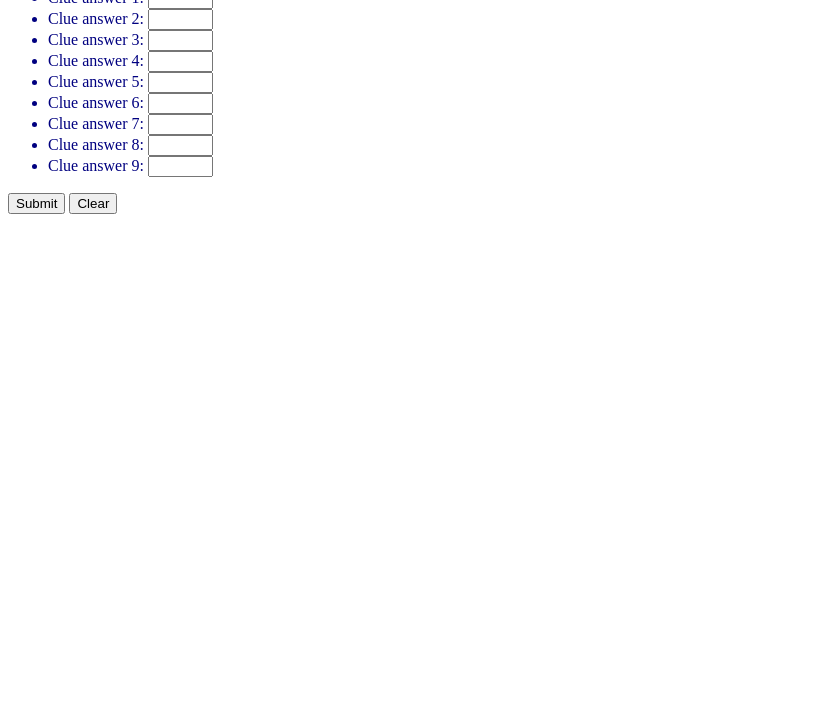
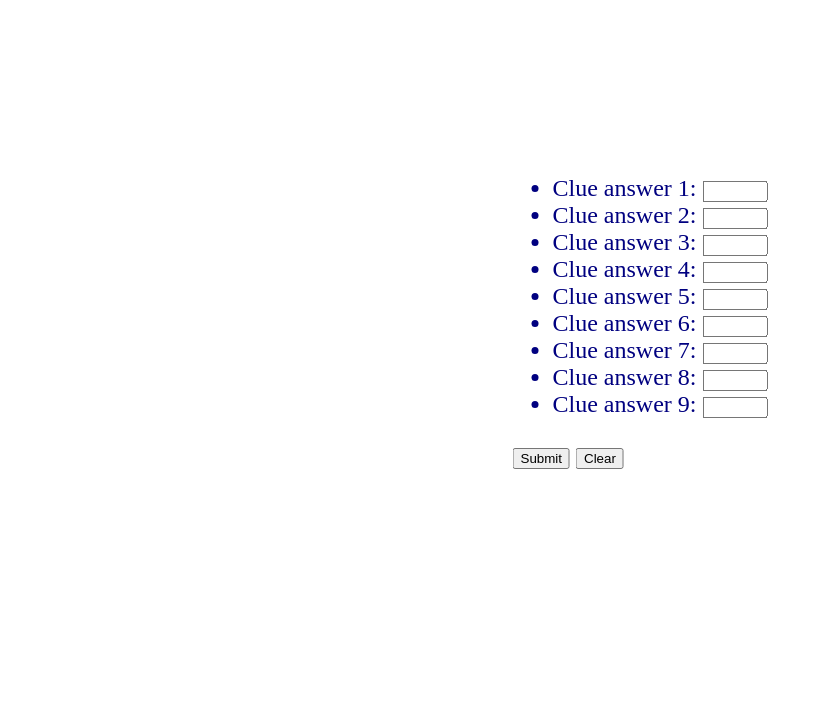
Before and after one commit to daquinohd/scavenger-hunt, a plain HTML site: page index.html in a window 1280 px wide. Shown: the part 78-800 px from the top of the page, without its empty margins (0-823 px from the left). Drawn offline with Linux system fonts and the light colour scheme.

Commit message:
Mia did thid

```diff
--- a/css/sh-global.css
+++ b/css/sh-global.css
@@ -1,7 +1,16 @@
 body {
 	color: navy;
+	font-size: 24px;
+	position: relative;
 }
 
 .err-highlight {
 	background-color: red;
 }
+
+#answers-form {
+	position: absolute;
+	top: 50%;
+	left: 50%;
+	transform: translate(-50%, -50%);
+}
--- a/index.html
+++ b/index.html
@@ -10,31 +10,31 @@
 		<form id="answers-form" name="AnswersForm" method="get">
 			<ul>
 				<li id="ans1">Clue answer 1:
-					<input type="text" maxlength="1" size="5" name="ans1">
+					<input type="text" maxlength="1" size="5" class="ans-input" name="ans1">
 				</li>
 				<li id="ans2">Clue answer 2:
-					<input type="text" maxlength="1" size="5" name="ans2">
+					<input type="text" maxlength="1" size="5" class="ans-input" name="ans2">
 				</li>
 				<li id="ans3">Clue answer 3:
-					<input type="text" maxlength="1" size="5" name="ans3">
+					<input type="text" maxlength="1" size="5" class="ans-input" name="ans3">
 				</li>
 				<li id="ans4">Clue answer 4:
-					<input type="text" maxlength="1" size="5" name="ans4">
+					<input type="text" maxlength="1" size="5" class="ans-input" name="ans4">
 				</li>
 				<li id="ans5">Clue answer 5:
-					<input type="text" maxlength="1" size="5" name="ans5">
+					<input type="text" maxlength="1" size="5" class="ans-input" name="ans5">
 				</li>
 				<li id="ans6">Clue answer 6:
-					<input type="text" maxlength="1" size="5" name="ans6">
+					<input type="text" maxlength="1" size="5" class="ans-input" name="ans6">
 				</li>
 				<li id="ans7">Clue answer 7:
-					<input type="text" maxlength="1" size="5" name="ans7">
+					<input type="text" maxlength="1" size="5" class="ans-input" name="ans7">
 				</li>
 				<li id="ans8">Clue answer 8:
-					<input type="text" maxlength="1" size="5" name="ans8">
+					<input type="text" maxlength="1" size="5" class="ans-input" name="ans8">
 				</li>
 				<li id="ans9">Clue answer 9:
-					<input type="text" maxlength="1" size="5" name="ans9">
+					<input type="text" maxlength="1" size="5" class="ans-input" name="ans9">
 				</li>
 			</ul>
 			<div>
--- a/js/sh-form.js
+++ b/js/sh-form.js
@@ -1,17 +1,9 @@
 // Dumb vars
 // TODO: read from file
-var ANS = ['5','3','4','8','2','8','1','7','9'];
+var ANS = '135713571';
+var ansForm = document.getElementById("answers-form");
 var ansSubmit = document.getElementById("answers-submit");
-var ansForm = document.getElementById("answers-form");
-var ans1 = document.getElementById("ans1");
-var ans2 = document.getElementById("ans2");
-var ans3 = document.getElementById("ans3");
-var ans4 = document.getElementById("ans4");
-var ans5 = document.getElementById("ans5");
-var ans6 = document.getElementById("ans6");
-var ans7 = document.getElementById("ans7");
-var ans8 = document.getElementById("ans8");
-var ans9 = document.getElementById("ans9");
+var guesses = document.querySelectorAll('.ans-input');
 var err = 'err-highlight';
 
 // Callback
@@ -22,12 +14,17 @@ ansForm.addEventListener("submit", function(evt) {
 
 // Highlight bad fields
 function checkEm(form) {
+	var ansArr = ANS.split('');
 
 	clearHighlights(err);
+	for (var i = 0; i < ansArr.length; i++) {
+		console.log(guesses[i].value);
+		console.log(ansArr[i]);
 
-	// Add loop.
-	if(form.ans1.value != ANS[0]) {
-		addHighlight(ans1, err);
+		if(guesses[i].value !== ansArr[i]) {
+			var ulli = document.getElementById('ans' + (i + 1));
+			addHighlight(ulli, err);
+		}
 	}
 
 }
```
